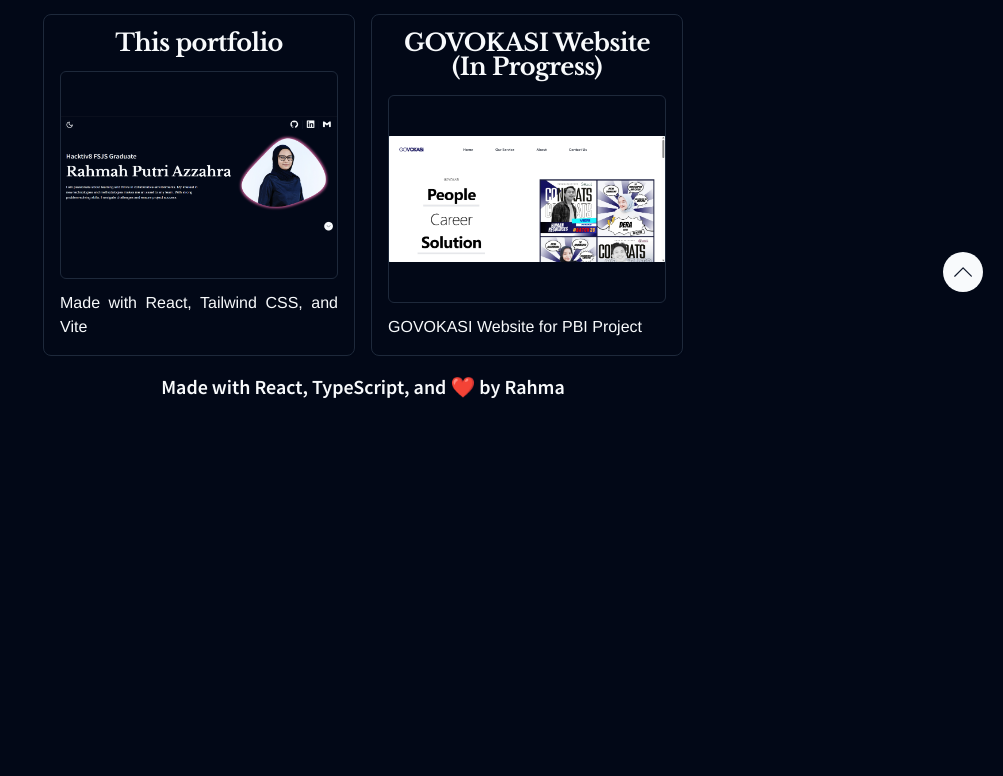
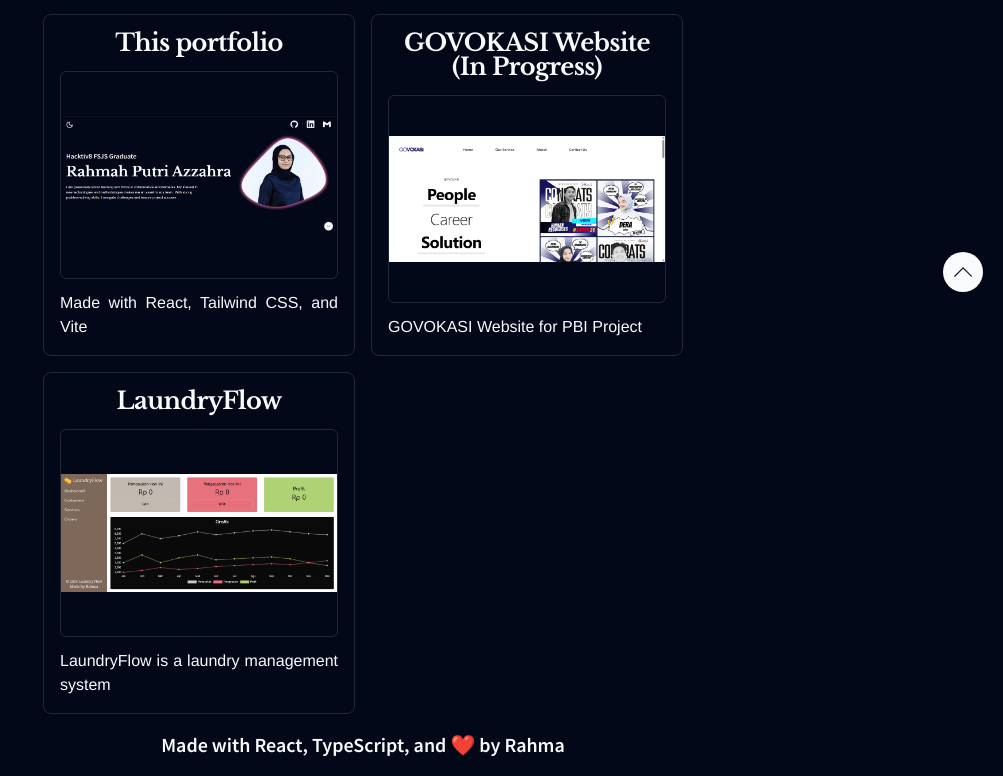
Before and after one commit to rahmaptr/Portfolio, a React (Vite) app: page /projects in a window 1280 px wide. Shown: the part 488-1264 px from the top of the page, without its empty margins (277-1280 px from the left). Before the commit the page ends 906 px from the top, so only its background shows below. Built offline with nearby package versions, Linux system fonts and the light colour scheme.

Commit message:
feat: new project laundryflow

```diff
--- a/src/routes/projects.tsx
+++ b/src/routes/projects.tsx
@@ -8,6 +8,7 @@ import TripTracks from "../assets/TripTracks.png";
 import shareFile from "../assets/shareFile.png";
 import portfolio from "../assets/portfolio.png";
 import webGovokasi from "../assets/webGovokasi.png";
+import laundryFlow from "../assets/laundryFlow.png";
 
 function Projects() {
   useEffect(() => {
@@ -54,6 +55,12 @@ function Projects() {
       description: "GOVOKASI Website for PBI Project",
       link: "https://wd-g2-web.web.app/",
     },
+    {
+      title: 'LaundryFlow',
+      img: laundryFlow,
+      description: 'LaundryFlow is a laundry management system',
+      link: '',
+    }
   ];
 
   return (
```
Also changed, not shown: src/assets/laundryFlow.png (added).
